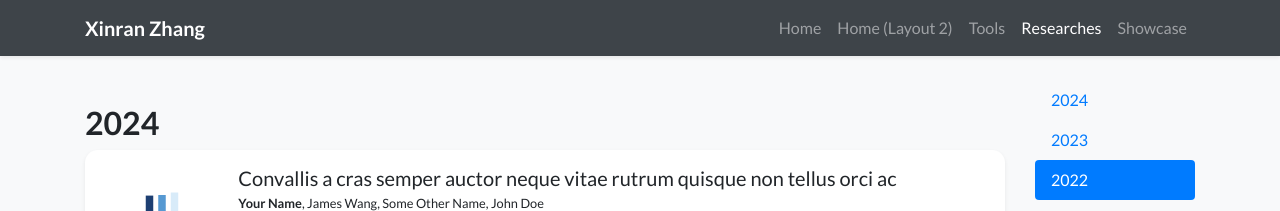
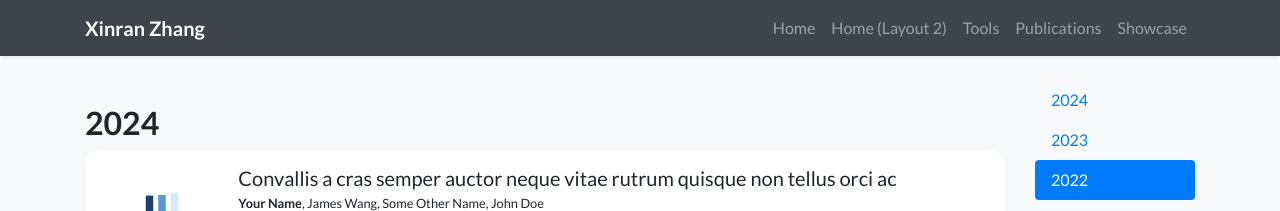
Before and after one commit to Rintozxr/rintozxr.github.io, a Jekyll site: the page built from research.html, in a window 1280 px wide. Shown: the top 211 px of the page. Built offline with Jekyll 4.4.1, drawn with Linux system fonts in a browser that asks for light colours; nearby versions of some CDN libraries; a style sheet for code colours, icons or effects is not loaded.

Commit message:
Update navigation.yml

```diff
--- a/_data/navigation.yml
+++ b/_data/navigation.yml
@@ -7,7 +7,7 @@ pages:
   url: /index_layout2
 - name: Tools
   url: /tools
-- name: Researches
-  url: /researches
+- name: Publications
+  url: /publications
 - name: Showcase
   url: /showcase
```
